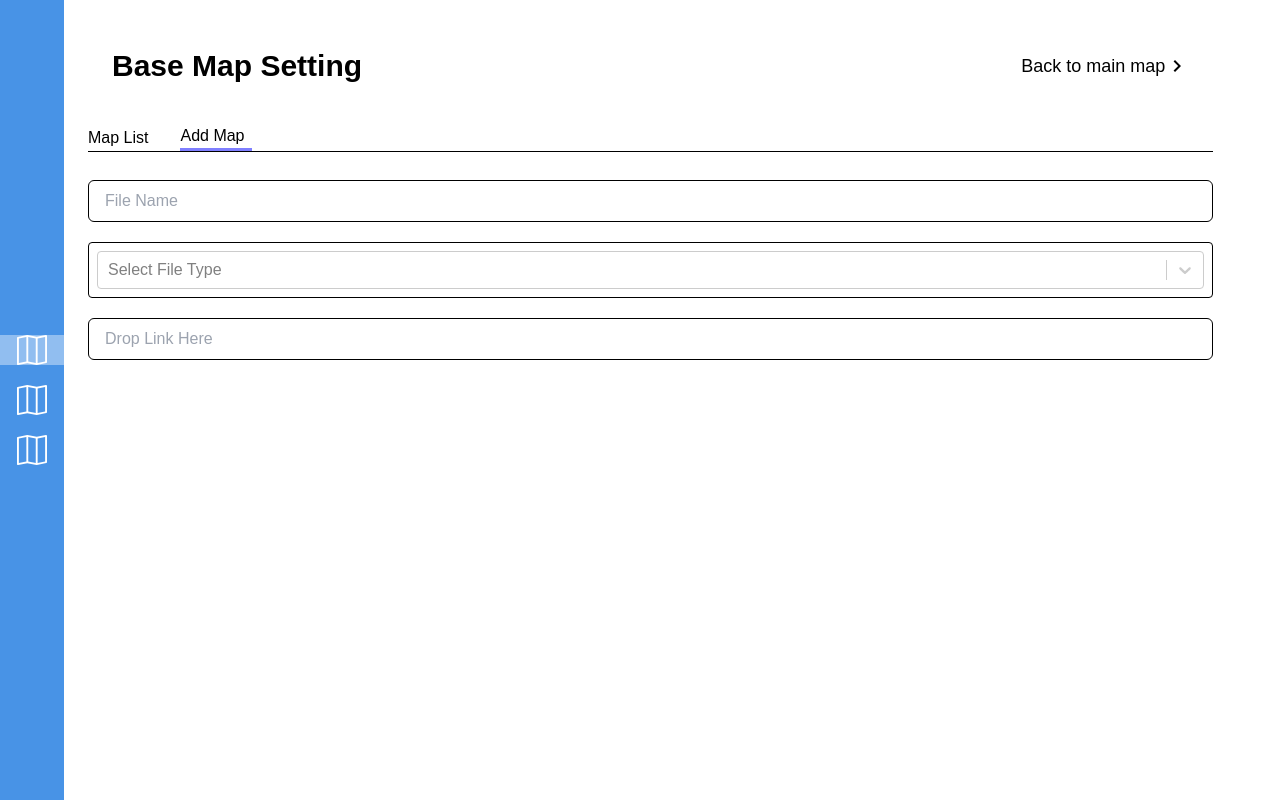
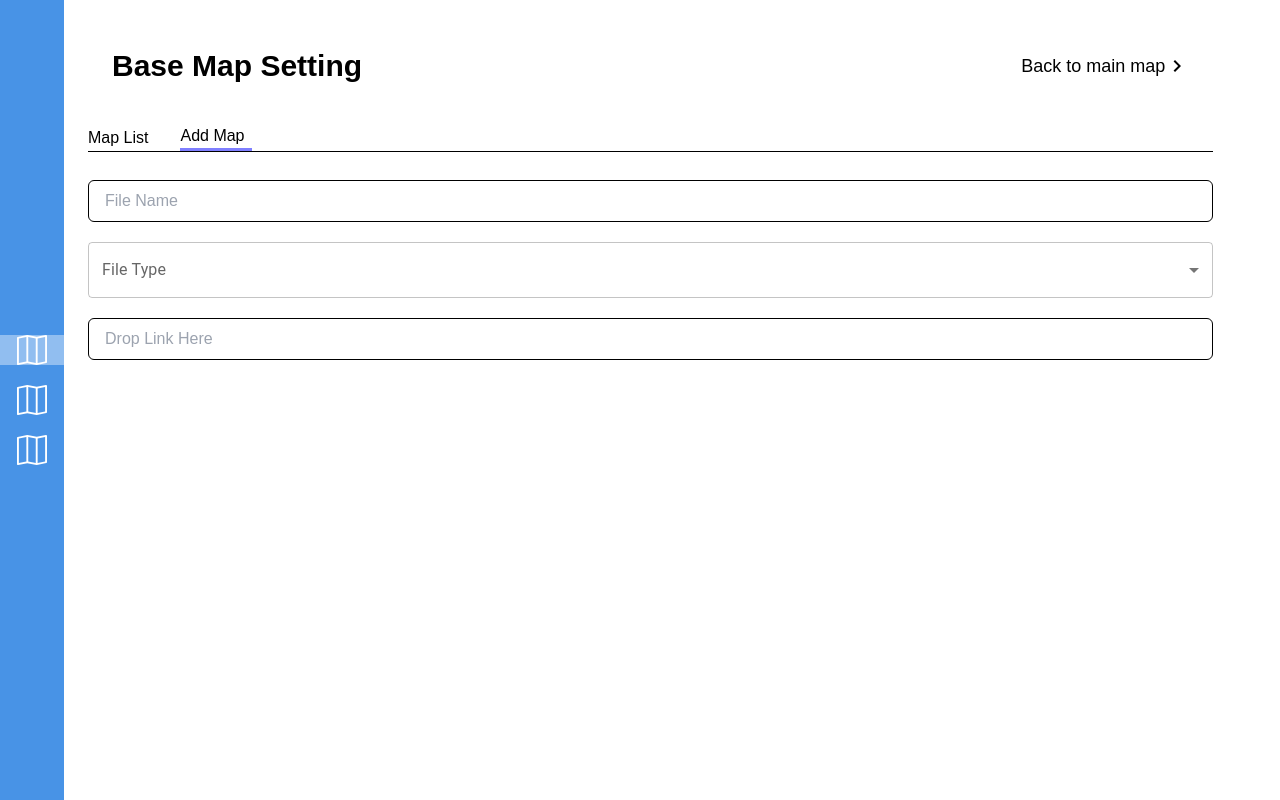
Before and after one commit to HafizhGhiyats29/LayerManagement, a React (Create React App) app: page /map-setting/add-map in a window 1280 px wide. Built offline with nearby package versions, Linux system fonts and the light colour scheme.

Commit message:
feat(edit data from online source): Create edit data from online source functionality

```diff
--- a/src/components/EditModal.jsx
+++ b/src/components/EditModal.jsx
@@ -4,7 +4,6 @@ import FormModal from './FormModal';
 import useInput from '../hooks/useInput';
 import LocalSource from './InputLocal/LocalSource';
 import OnlineSource from './InputWeb/OnlineSource';
-import { MdOutlineFileUpload } from 'react-icons/md'
 
 const options = [
   { value: '.geojson', label: 'GeoJSON(.geojson)' },
@@ -33,7 +32,8 @@ function EditModal({
   ]);
   const [fileNameInput, onChangeFileNameInput, setFileNameInput] = useInput();
   const [selectFileTypeValue, onChangeSelectFileTypeValue, setSelectFileTypeInput] = useInput();
-  const [uploadedFile, setUploadedFile] = useState();
+  const [fileSource, setFileSource] = useState();
+  const [fileSourceFromUrl, onChangeFileSourceFromUrlHandler] = useInput();
 
   const onClickSourceNavHandler = ({ target }) => {
     setSourceNav((prevState) => prevState.map((source) => {
@@ -47,13 +47,13 @@ function EditModal({
   };
 
   const onChangeUploadedFile = ({ target }) => {
-    setUploadedFile(target.files);
+    setFileSource(target.files);
   };
   const onUpdateHandler = (e, { id, newData }) => {
     onUpdate(e, { id, newData });
     setFileNameInput('');
     setSelectFileTypeInput('');
-    setUploadedFile('');
+    setFileSource('');
   };
 
   return isEdit ? (
@@ -66,7 +66,8 @@ function EditModal({
         mapId={mapId}
         fileNameInput={fileNameInput}
         selectFileTypeValue={selectFileTypeValue}
-        uploadedFile={uploadedFile}
+        uploadedFile={fileSource}
+        fileSourceFromUrl={fileSourceFromUrl}
       >
         <div className="after:block after:contents-[''] after:w-full after:h-[2px] after:bg-gray">
           <div className="flex w-full justify-between">
@@ -92,7 +93,7 @@ function EditModal({
               fileNameInput={fileNameInput}
               onChangeFileNameInput={onChangeFileNameInput}
               onChangeUploadedFile={onChangeUploadedFile}
-              uploadedFile={uploadedFile}
+              fileSource={fileSource}
             />
             <div className="flex justify-end mt-6 gap-3">
               <button type="button" className="px-5 py-2 border rounded-lg bg-[#808080] text-white" onClick={onCancel}>Cancel</button>
@@ -102,10 +103,16 @@ function EditModal({
 
         ) : (
           <div className="">
-            <OnlineSource />
+            <OnlineSource
+              fileName={fileNameInput}
+              onChangeFileName={onChangeFileNameInput}
+              fileSource={fileSourceFromUrl}
+              onChangeFileSource={onChangeFileSourceFromUrlHandler}
+              onChangeSelectFileTypeValue={onChangeSelectFileTypeValue}
+            />
             <div className="flex justify-end mt-6 gap-3">
               <button type="button" className="px-5 py-2 border rounded-lg bg-[#808080] text-white" onClick={onCancel}>Cancel</button>
-              <button type="submit" className="px-5 py-2 border rounded-lg bg-[#1A56DB] text-white" onClick={onUpdate}>Update</button>
+              <button type="submit" className="px-5 py-2 border rounded-lg bg-[#1A56DB] text-white">Update</button>
             </div>
           </div>
         )}
--- a/src/components/FormModal.jsx
+++ b/src/components/FormModal.jsx
@@ -5,10 +5,10 @@ function FormModal({
   children,
   formStyle,
   onUpdateHandler,
-  // uploadedFile,
   mapId,
   selectFileTypeValue,
   fileNameInput,
+  fileSourceFromUrl,
 }) {
   return (
     <div className={`absolute top-1/2 left-1/2 -translate-x-1/2 -translate-y-1/2 shadow-2xl w-[25%] py-8 px-10 ${formStyle}`}>
@@ -18,7 +18,7 @@ function FormModal({
         onSubmit={(e) => onUpdateHandler(e, {
           id: mapId,
           newData: {
-            fileSource: `${fileNameInput}${selectFileTypeValue}`,
+            fileSource: fileSourceFromUrl ? `${fileSourceFromUrl}` : `${fileNameInput}${selectFileTypeValue}`,
             map: fileNameInput,
           },
         })}
--- a/src/components/InputWeb/OnlineSource.jsx
+++ b/src/components/InputWeb/OnlineSource.jsx
@@ -1,7 +1,7 @@
-import React, {useState} from 'react';
-import Select from 'react-select';
+/* eslint-disable no-unused-vars */
+import React, { useState } from 'react';
 import FormInput from '../FormInput';
-import useInput from '../../hooks/useInput';
+import SelectFileType from '../BaseMapSetting/SelectFileType';
 
 const options = [
   { value: '.geojson', label: 'GeoJSON(.geojson)' },
@@ -17,24 +17,20 @@ const options = [
   { value: '.jp2', label: 'JP2 (.jp2)' },
 ];
 
-function OnlineSource({ url, urlChangeHandler }) {
-    const [selectedType, setSelectedType] = useState('');
-    const [urlValue, onChangeUrlValue] = useInput();
-    const [fileName, onChageFileName] = useInput();
-
-  const [urlLocked, setUrlLocked] = useState(false);
-
-  const handleTypeChange = (selectedOption) => {
-    setSelectedType(selectedOption);
-  };
-
+function OnlineSource({
+  fileName,
+  onChangeFileName,
+  fileSource,
+  onChangeFileSource,
+  onChangeSelectFileTypeValue,
+}) {
   return (
-    <div className='flex gap-5 flex-col mt-7'>
-        <FormInput inputPlaceholder={"File Name"} value={fileName} inputType={'text'} onChange={onChageFileName} />
-      <Select value={selectedType} onChange={handleTypeChange} options={options} placeholder='Select File Type' className='block w-full p-2 border rounded' />
-      <FormInput inputPlaceholder={"Drop Link Here"} inputType={"text"} value={urlValue} onChange={onChangeUrlValue}/>
+    <div className="flex gap-5 flex-col mt-7">
+      <FormInput inputPlaceholder="File Name" value={fileName} inputType="text" onChange={onChangeFileName} />
+      <SelectFileType onChangeValue={onChangeSelectFileTypeValue} fileTypes={options} />
+      <FormInput inputPlaceholder="Drop Link Here" inputType="text" value={fileSource} onChange={onChangeFileSource} />
     </div>
   );
-};
+}
 
-export default OnlineSource
+export default OnlineSource;
```
Also changed, not shown: src/pages/BaseMapSetting.jsx (+8 -3 lines). Lines whose indentation alone changed are shown as unchanged.
